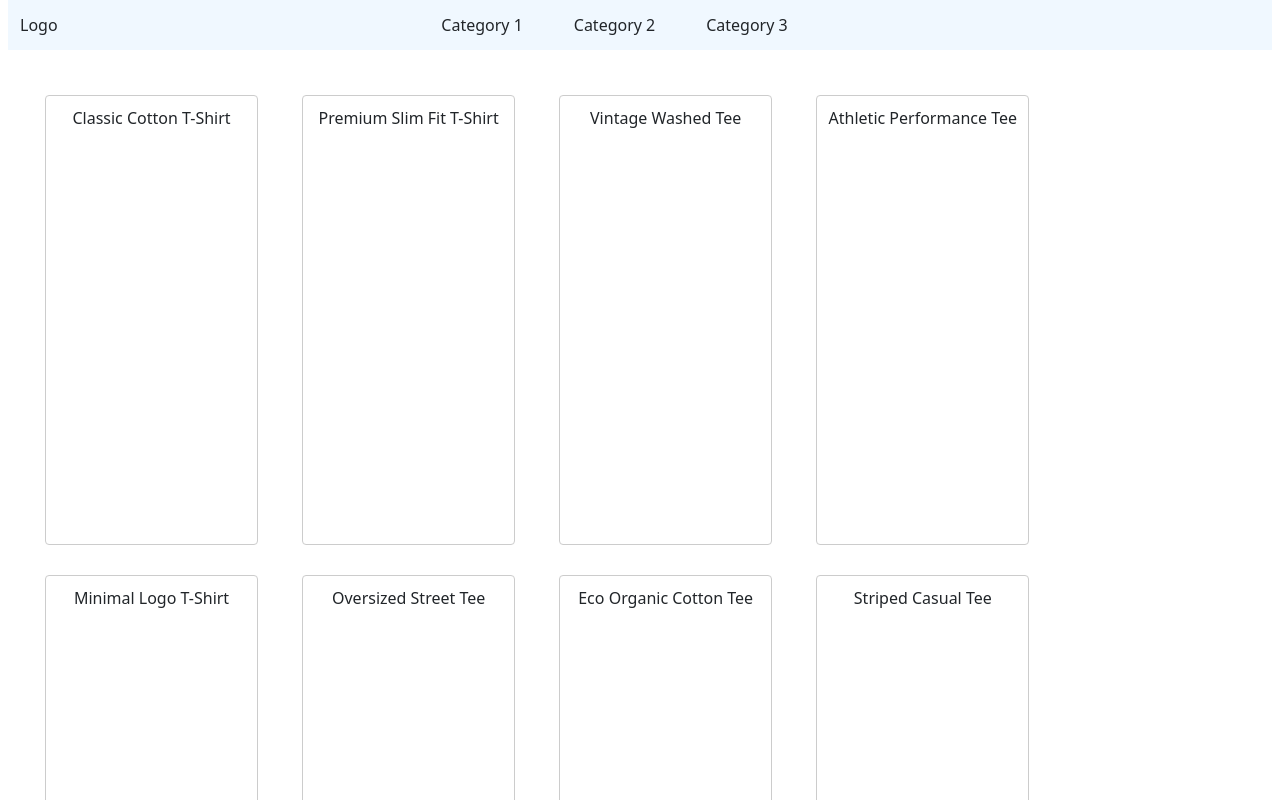
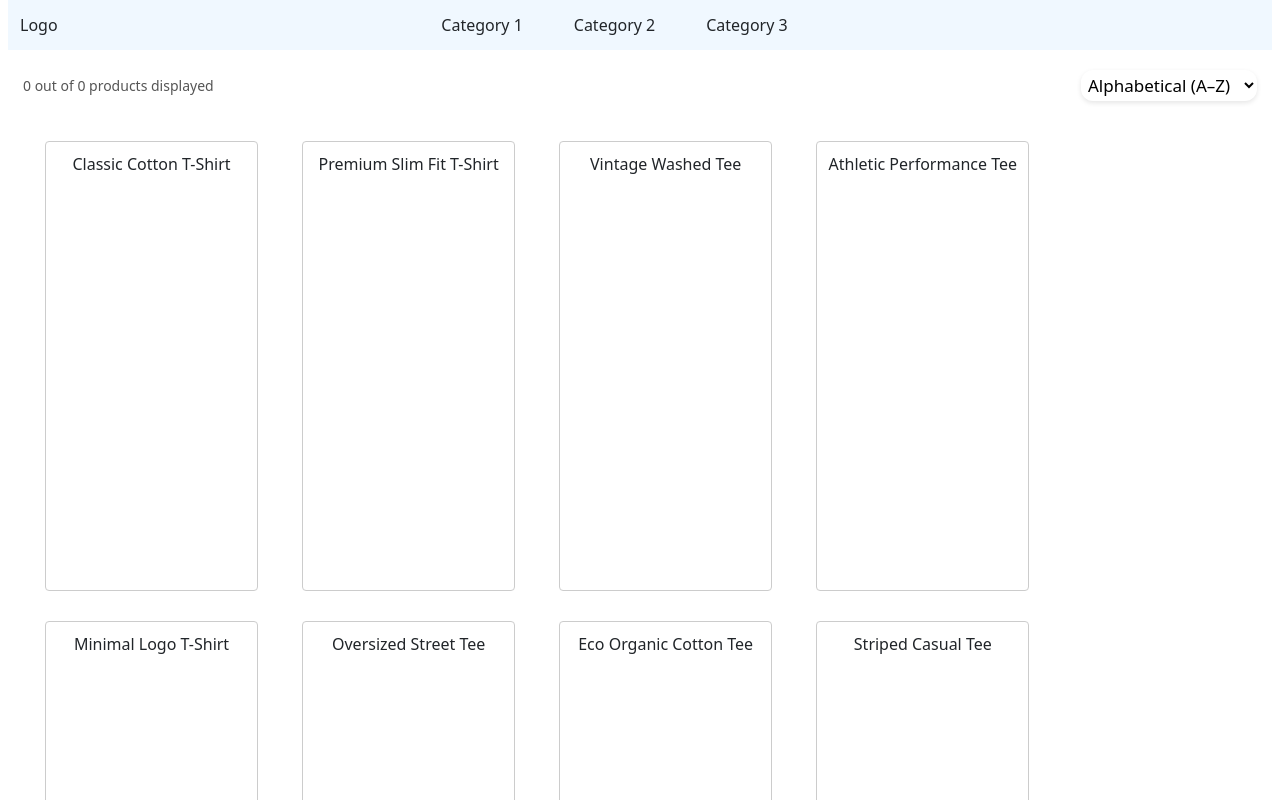
Before and after one commit to TeodorBoyadzhiev/Task_Product_Listing_Page, a React (Vite) app: page / in a window 1280 px wide. Shown: the top 800 px of the page. Built offline with nearby package versions, Linux system fonts and the light colour scheme.

Commit message:
Add sorting and  produc counter components

```diff
--- /dev/null
+++ b/src/Components/PLP/Components/ProductCounter/ProductCounter.css
@@ -0,0 +1,6 @@
+.product-counter {
+    font-size: 14px;
+    color: #555;
+    font-weight: 500;
+    padding: 10px 0;
+}
--- /dev/null
+++ b/src/Components/PLP/Components/ProductCounter/index.jsx
@@ -0,0 +1,9 @@
+import './ProductCounter.css'
+
+const ProductCounter = () => {
+  return (
+    <div className='product-counter row'>0 out of 0 products displayed</div>
+  )
+}
+
+export default ProductCounter
--- /dev/null
+++ b/src/Components/PLP/Components/Sorting/Sorting.css
@@ -0,0 +1,10 @@
+.sort-button {
+    background: white;
+    border: none;
+    padding: 10px 20px;
+    border-radius: 12px;
+    font-size: 17px;
+    font-weight: 500;
+    cursor: pointer;
+    box-shadow: 0 2px 5px rgba(0, 0, 0, 0.1);
+}
--- /dev/null
+++ b/src/Components/PLP/Components/Sorting/index.jsx
@@ -0,0 +1,14 @@
+import './Sorting.css'
+
+const Sorting = () => {
+  return (
+    <select className='product-sorting row sort-button' name='sort'>
+        <option value="asc">Alphabetical (A–Z)</option>
+        <option value="desc">Alphabetical (Z-A)</option>
+        <option value="price-low">Price (Low to High)</option>
+        <option value="price-high">Price (High to Low)</option>
+    </select>
+  )
+}
+
+export default Sorting
--- a/src/Components/PLP/PLP.css
+++ b/src/Components/PLP/PLP.css
@@ -1,5 +1,17 @@
 .plp-container {
     padding: 15px;
+
+    .plp-toolbar {
+        display: flex;
+        justify-content: space-between;
+        align-items: center;
+        margin-bottom: 20px;
+
+        .product-sorting {
+            cursor: pointer;
+            padding: 3px;
+        }
+    }
 
     .plp-wrapper {
         margin-top: 15px;
--- a/src/Components/PLP/PLP.jsx
+++ b/src/Components/PLP/PLP.jsx
@@ -1,4 +1,6 @@
 import './PLP.css'
+import ProductCounter from './Components/ProductCounter'
+import Sorting from './Components/Sorting'
 import LoadMoreButton from './Components/LoadMoreButton'
 import products from '../../../products.json'
 
@@ -6,6 +8,10 @@ const PLP = () => {
 
     return (
     <div className="plp-container">
+        <div className='plp-toolbar'>
+            <ProductCounter />
+            <Sorting />
+        </div>
         <div className="plp-wrapper row row-cols-2">
             <div className="product-list-wrapper col-10">
                 <div className="product-list row row-cols-4">
```
